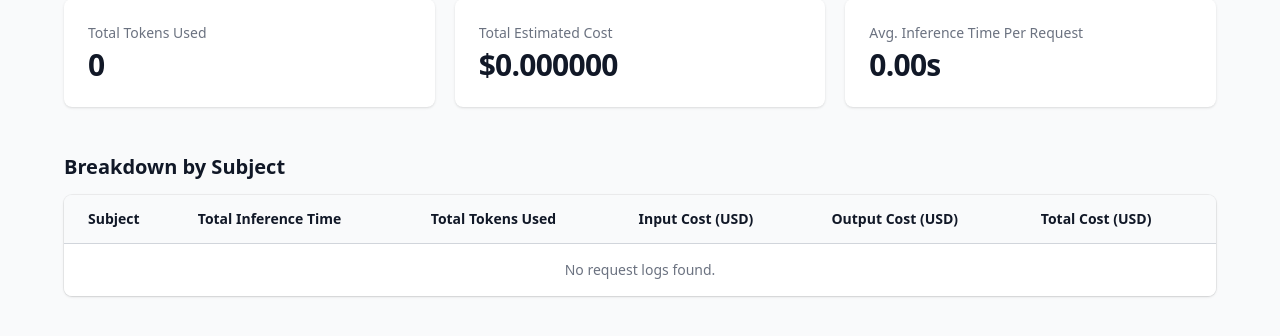
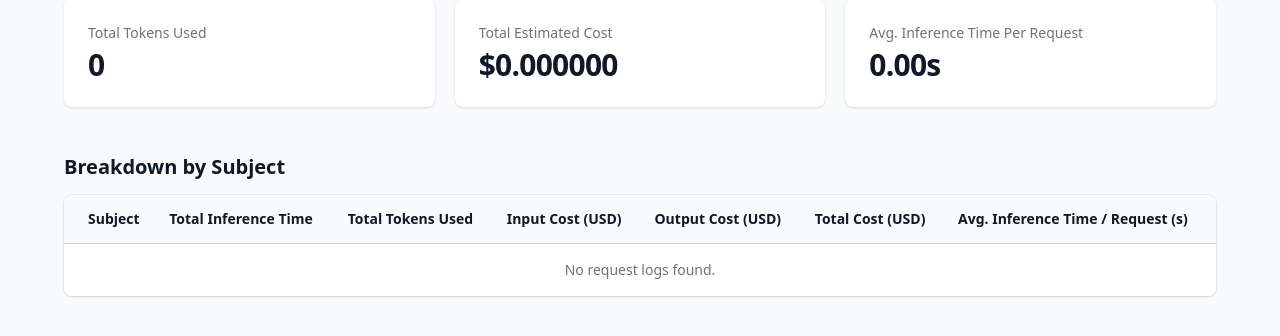
Before and after one commit to altf4m88/the-reaper, a Flask app: page /logs in a window 1280 px wide. Shown: the part 165-501 px from the top of the page. Run offline with Flask 3, Linux system fonts and the light colour scheme; data that the repository does not hold is empty; some libraries are stand-ins or nearby versions.

Commit message:
improve log reporting

```diff
--- a/app.py
+++ b/app.py
@@ -148,7 +148,8 @@ def request_logs():
             db.func.sum(RequestLog.request_time).label('total_request_time'),
             db.func.sum(RequestLog.total_token_count).label('total_tokens'),
             db.func.sum(RequestLog.prompt_token_count).label('prompt_tokens'),
-            db.func.sum(RequestLog.candidates_token_count).label('candidates_tokens')
+            db.func.sum(RequestLog.candidates_token_count).label('candidates_tokens'),
+            db.func.count(RequestLog.id).label('request_count')
         ).select_from(RequestLog).join(RequestLog.question).join(Question.subject).group_by(Subject.subject_name)
 
         log_summary = log_summary_query.all()
@@ -169,7 +170,8 @@ def request_logs():
                 'total_tokens': row.total_tokens,
                 'input_cost': input_cost,
                 'output_cost': output_cost,
-                'total_cost': total_cost
+                'total_cost': total_cost,
+                'request_count': row.request_count
             })
             # Aggregate grand totals
             grand_total_tokens += row.total_tokens
--- a/templates/request_logs.html
+++ b/templates/request_logs.html
@@ -41,6 +41,7 @@
                                 <th scope="col" class="px-3 py-3.5 text-left text-sm font-semibold text-gray-900">Input Cost (USD)</th>
                                 <th scope="col" class="px-3 py-3.5 text-left text-sm font-semibold text-gray-900">Output Cost (USD)</th>
                                 <th scope="col" class="px-3 py-3.5 text-left text-sm font-semibold text-gray-900">Total Cost (USD)</th>
+                                <th scope="col" class="px-3 py-3.5 text-left text-sm font-semibold text-gray-900">Avg. Inference Time / Request (s)</th>
                             </tr>
                         </thead>
                         <tbody class="divide-y divide-gray-200 bg-white">
@@ -52,10 +53,11 @@
                                 <td class="whitespace-nowrap px-3 py-4 text-sm text-gray-500">${{ "%.6f"|format(item.input_cost) }}</td>
                                 <td class="whitespace-nowrap px-3 py-4 text-sm text-gray-500">${{ "%.6f"|format(item.output_cost) }}</td>
                                 <td class="whitespace-nowrap px-3 py-4 text-sm font-semibold text-gray-900">${{ "%.6f"|format(item.total_cost) }}</td>
+                                <td class="whitespace-nowrap px-3 py-4 text-sm text-gray-500">{{ "%.2f"|format(item.time / item.request_count if item.request_count else 0) }}</td>
                             </tr>
                             {% else %}
                             <tr>
-                                <td colspan="6" class="px-3 py-4 text-center text-sm text-gray-500">No request logs found.</td>
+                                <td colspan="7" class="px-3 py-4 text-center text-sm text-gray-500">No request logs found.</td>
                             </tr>
                             {% endfor %}
                         </tbody>
```
